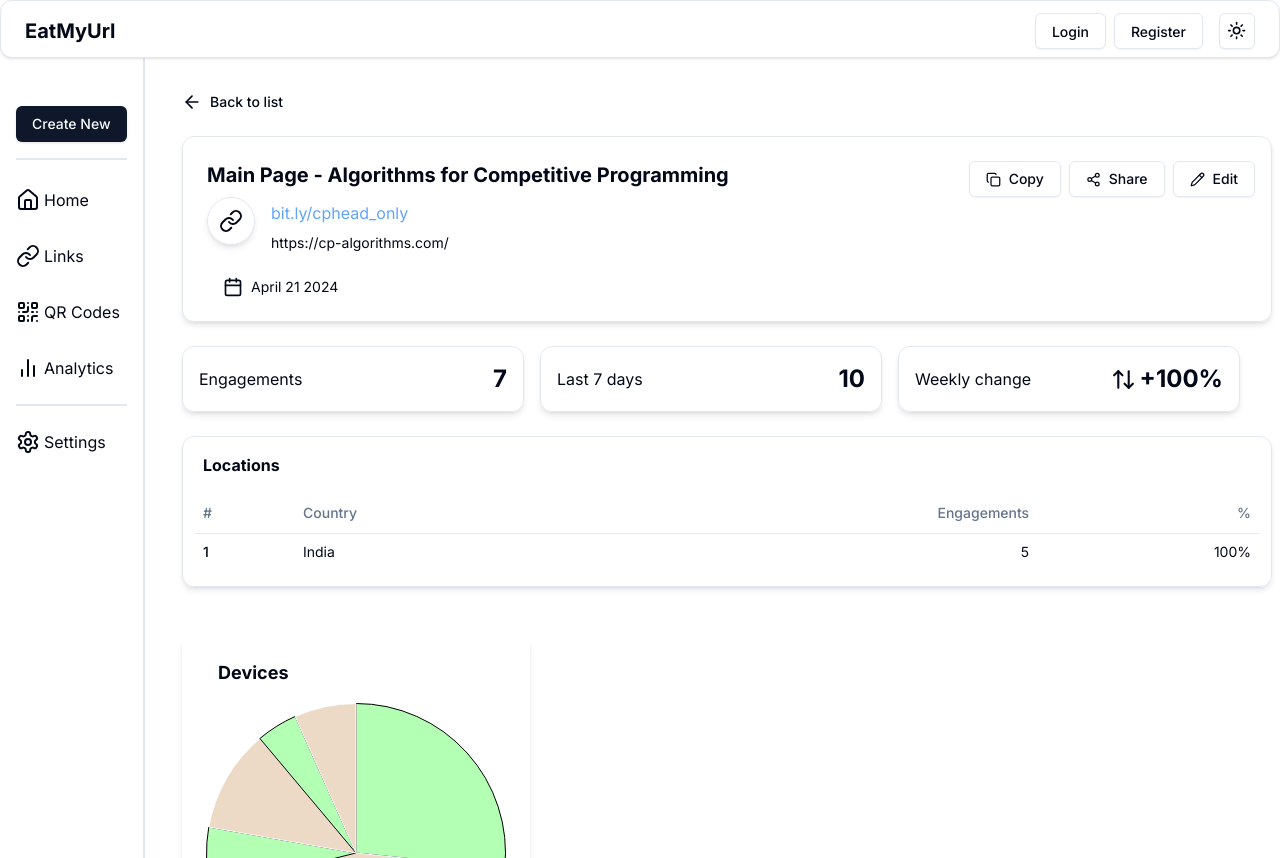
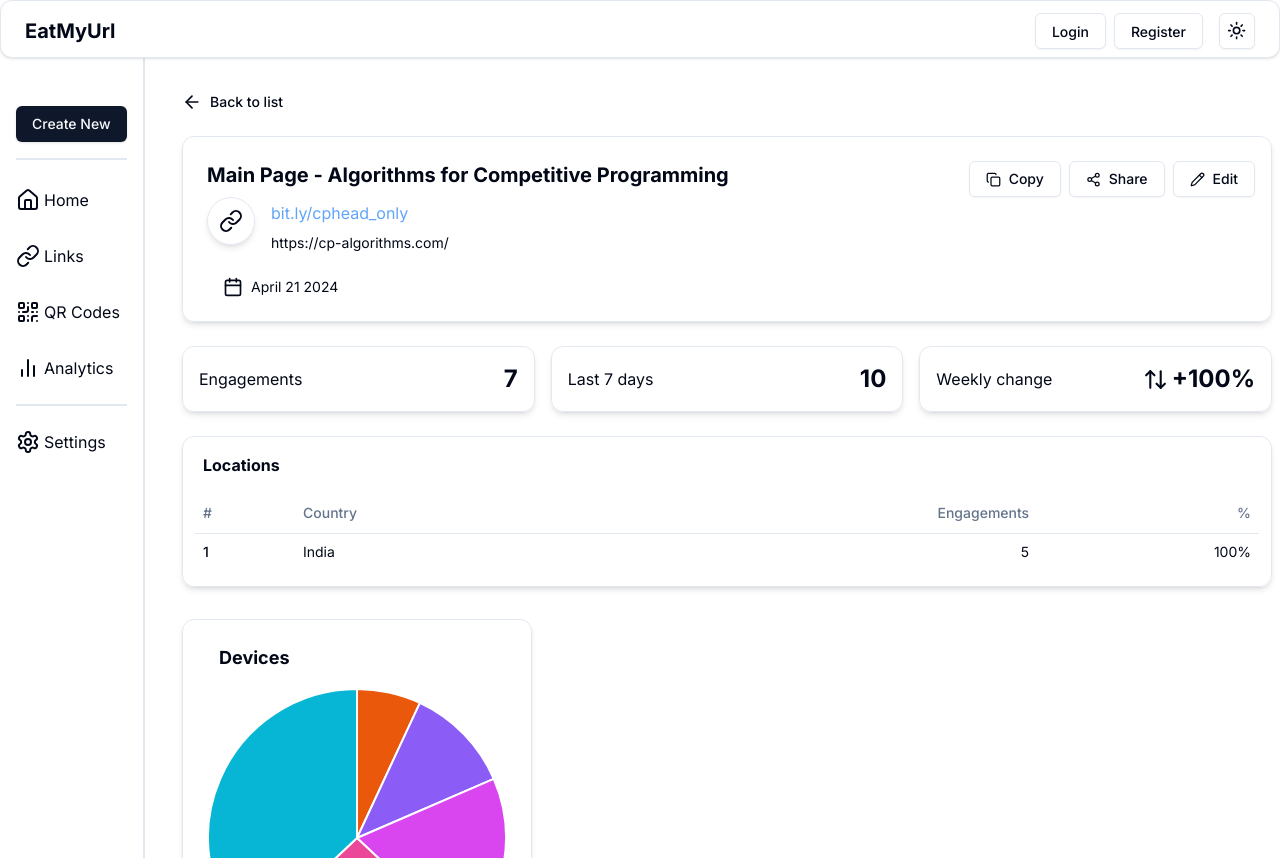
Before and after one commit to vigneshshettyin/EatMyURL, a Next.js app: page /links/1 in a window 1280 px wide. Built offline with nearby package versions, Linux system fonts and the light colour scheme.

Commit message:
Added pie chart component and colors with labels

```diff
--- a/app/(dashboard)/links/[id]/page.tsx
+++ b/app/(dashboard)/links/[id]/page.tsx
@@ -19,7 +19,7 @@ export default function Page({ params }: any) {
   const router = useRouter();
 
   return (
-    <div className="pl-6 md:pl-8 pr-2">
+    <div className="pl-5 md:pl-8 pr-2">
       <div
         className="flex cursor-pointer w-fit"
         onClick={() => router.push("/links")}
@@ -34,7 +34,7 @@ export default function Page({ params }: any) {
           longLink: "https://cp-algorithms.com/",
         }}
       />
-      <div className="flex md:flex-row flex-col mt-6 mr-8">
+      <div className="flex md:flex-row flex-col mt-6 mr-0">
         <div className="flex-1 flex justify-between shadow-md p-4 rounded-xl items-center border-[0.5px]">
           <h1 className="text-md">Engagements</h1>
           <h1 className="text-2xl font-bold">7</h1>
@@ -72,12 +72,13 @@ export default function Page({ params }: any) {
           </TableBody>
         </Table>
       </div>
-
-      <div className="mt-12 shadow-md p-6 rounded-xl w-fit">
+      <div className="flex justify-center md:justify-start">
+      <div className="mt-8 shadow-md p-6 rounded-xl w-fit border-[0.5px]">
         <Label className="font-bold ml-3 text-lg">Devices</Label>
-        <div className="mt-4 md:w-[300px] md:h-[300px] w-[200px] h-[200px]">
+        <div className="mt-4 md:w-[300px] md:h-[300px] w-[250px] h-[250px]">
           <PieChart />
         </div>
+      </div>
       </div>
     </div>
   );
--- a/components/GraphicalComponents/PieChart.tsx
+++ b/components/GraphicalComponents/PieChart.tsx
@@ -4,22 +4,16 @@ import { Pie } from "react-chartjs-2";
 
 ChartJS.register(ArcElement, Tooltip);
 
+const backgroundColors:string[] = ["#ea580c","#8b5cf6","#d946ef","#ec4899","#06b6d4","#22c55e","#eab308","#f59e0b","#78716c","#6b7280","#64748b","#6366f1","#0ea5e9","#14b8a6"]
+const devices:string[] = ["Windows 12","IOS","Windows 11","Ubuntu","Kali"]
+const devicesEngage:number[] = [12,20,32,45,64]
+
 export const data = {
-  labels: ["ss", "Apple", "Yellow", "Green", "Purple", "Orange"],
+  labels: devices,
   datasets: [
     {
-      label: "# of Votes",
-      data: [12, 20, 3, 5, 2, 3],
-      backgroundColor: [
-        "#B3FFB3",
-        "#ECD9C6",
-        "#B3FFB3",
-        "#ECD9C6",
-        "#B3FFB3",
-        "#ECD9C6",
-      ],
-      borderColor: ["black", "white", "black", "white", "black", "white"],
-      borderWidth: 1,
+      data: devicesEngage,
+      backgroundColor : backgroundColors
     },
   ],
 };
```
